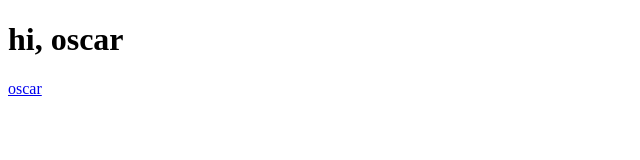
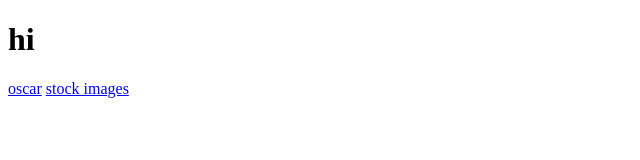
Before and after one commit to philipp-steinemann/philipp-steinemann.github.io, a plain HTML site: page index.html in a window 1280 px wide. Shown: the whole page, without its empty margins (0-640 px from the left). Drawn offline with Linux system fonts and the light colour scheme.

Commit message:
Initial commit

```diff
--- a/index.html
+++ b/index.html
@@ -5,13 +5,14 @@
     <meta charset="UTF-8">
     <meta http-equiv="X-UA-Compatible" content="IE=edge">
     <meta name="viewport" content="width=device-width, initial-scale=1.0">
-    <title>hi oscar</title>
+    <title>hi</title>
 </head>
 
 <body>
     <div>
-        <h1>hi, oscar</h1>
+        <h1>hi</h1>
         <a href="https://oscarlam.ch/">oscar</a>
+        <a href="https://www.pictrs.com/philipp-steinemann">stock images</a>
     </div>
 </body>
 
```
